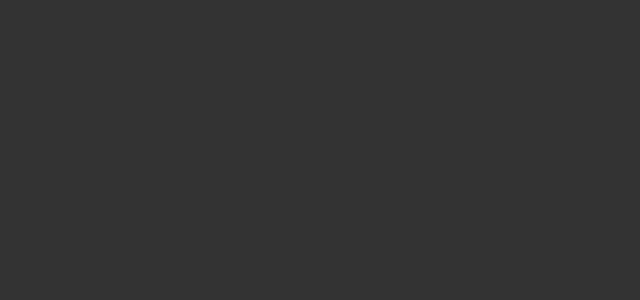
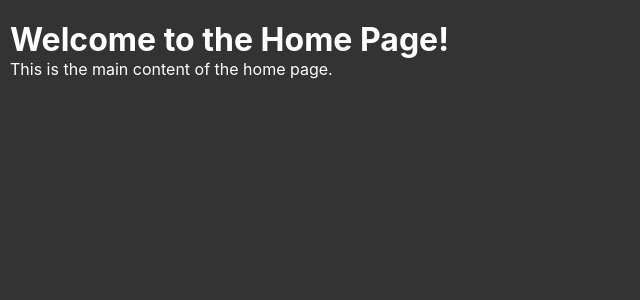
Before and after one commit to Jhonito021/Tia-Rano, a React (Create React App) app: page / in a window 1280 px wide. Shown: the top 300 px of the page, without its empty margins (0-640 px from the left). Built offline with nearby package versions, Linux system fonts and the light colour scheme.

Commit message:
initialisation des composant

```diff
--- a/src/App.js
+++ b/src/App.js
@@ -1,8 +1,13 @@
 import "./App.css";
+import Home from "./components/home/home";
 
 
 function App() {
-
+    return (
+        <>
+            <Home />
+        </>
+    )
 };
 
 export default App;
--- a/src/components/header/header.css
+++ b/src/components/header/header.css
@@ -1,4 +1,4 @@
-.nav-bar {
+.home {
     background: white;
     padding: 20px 10px;
 
--- a/src/components/home/home.css
+++ b/src/components/home/home.css
@@ -1,5 +1,5 @@
-.container-home {
-    background: red;
+.home {
+    color: white;
     height: 100vh;
     padding: 20px 10px;
 }
--- a/src/components/home/home.jsx
+++ b/src/components/home/home.jsx
@@ -0,0 +1,12 @@
+import './home.css';
+
+function Home () {
+    return (
+        <div className="home">
+            <h1>Welcome to the Home Page!</h1>
+            <p>This is the main content of the home page.</p>
+        </div>
+    );
+}
+
+export default Home;
```
Also changed, not shown: src/components/header/header.jsx (+12 -0 lines).
